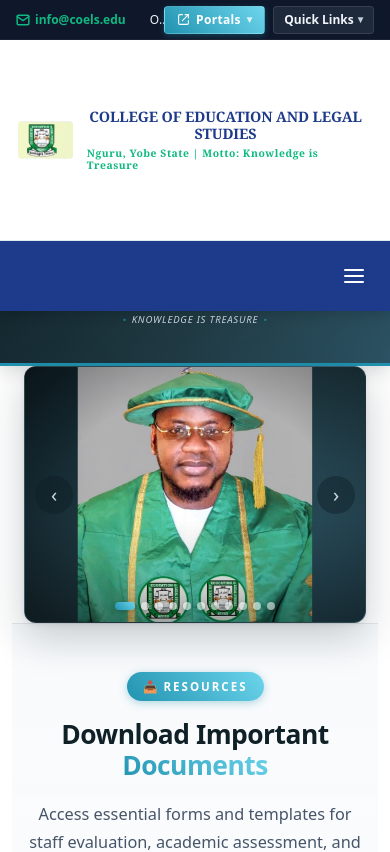
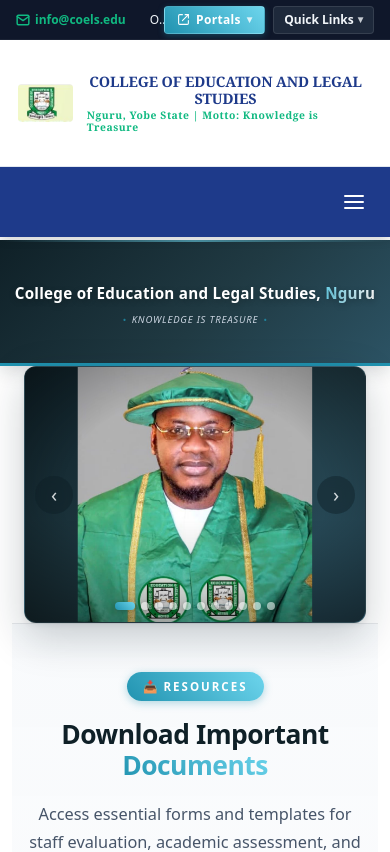
Before and after one commit to musaadamu/coels, a React (Vite) app in the folder frontend/: page / in a window 390 px wide. Shown: the top 852 px of the page. Built offline with nearby package versions, Linux system fonts and the light colour scheme.

Commit message:
padding reduced

```diff
--- a/frontend/src/components/Header.css
+++ b/frontend/src/components/Header.css
@@ -508,8 +508,7 @@
   width: 100%;
   max-width: 1600px;
   margin: 0 auto;
-  padding: 1rem;
-  min-height: 90px;
+  padding: 0.75rem 1rem;
 }
 
 .nav-branding-info {
@@ -952,7 +951,7 @@
   }
 
   .middle-branding-container {
-    padding: 1rem 0.75rem;
+    padding: 0.7rem 0.75rem;
     align-items: center;
     justify-content: flex-start;
   }
@@ -968,14 +967,14 @@
   /* Compact branding bar on mobile */
   .middle-branding-bar {
     height: auto;
-    min-height: 100px;
-    padding: 1.5rem 1rem;
+    min-height: auto;
+    padding: 0.75rem 1rem;
     display: flex;
     align-items: center;
   }
 
   .branding-text-block {
-    padding: 0.75rem 0.5rem;
+    padding: 0.4rem 0.5rem;
   }
 
   .branding-title {
@@ -1023,17 +1022,17 @@
 /* Extra small devices (max-width: 640px) */
 @media (max-width: 640px) {
   .middle-branding-bar {
-    min-height: 120px;
-    padding: 1.75rem 0.75rem;
+    min-height: auto;
+    padding: 0.8rem 0.75rem;
   }
 
   .middle-branding-container {
-    padding: 1.25rem 0.5rem;
+    padding: 0.75rem 0.5rem;
     flex-direction: row;
   }
 
   .branding-text-block {
-    padding: 0.85rem 0.6rem;
+    padding: 0.4rem 0.6rem;
   }
 
   .branding-title {
@@ -1044,7 +1043,7 @@
   .branding-subtitle {
     font-size: 0.7rem;
     line-height: 1.15;
-    margin-top: 0.3rem;
+    margin-top: 0.15rem;
   }
 
   .branding-logo-image {
@@ -1056,12 +1055,12 @@
 /* Very small devices (max-width: 480px) */
 @media (max-width: 480px) {
   .middle-branding-bar {
-    min-height: 130px;
-    padding: 2rem 0.6rem;
+    min-height: auto;
+    padding: 0.85rem 0.6rem;
   }
 
   .branding-text-block {
-    padding: 1rem 0.5rem;
+    padding: 0.45rem 0.5rem;
   }
 
   .branding-title {
@@ -1072,7 +1071,7 @@
   .branding-subtitle {
     font-size: 0.65rem;
     line-height: 1.15;
-    margin-top: 0.35rem;
+    margin-top: 0.15rem;
   }
 
   .branding-logo-image {
```
